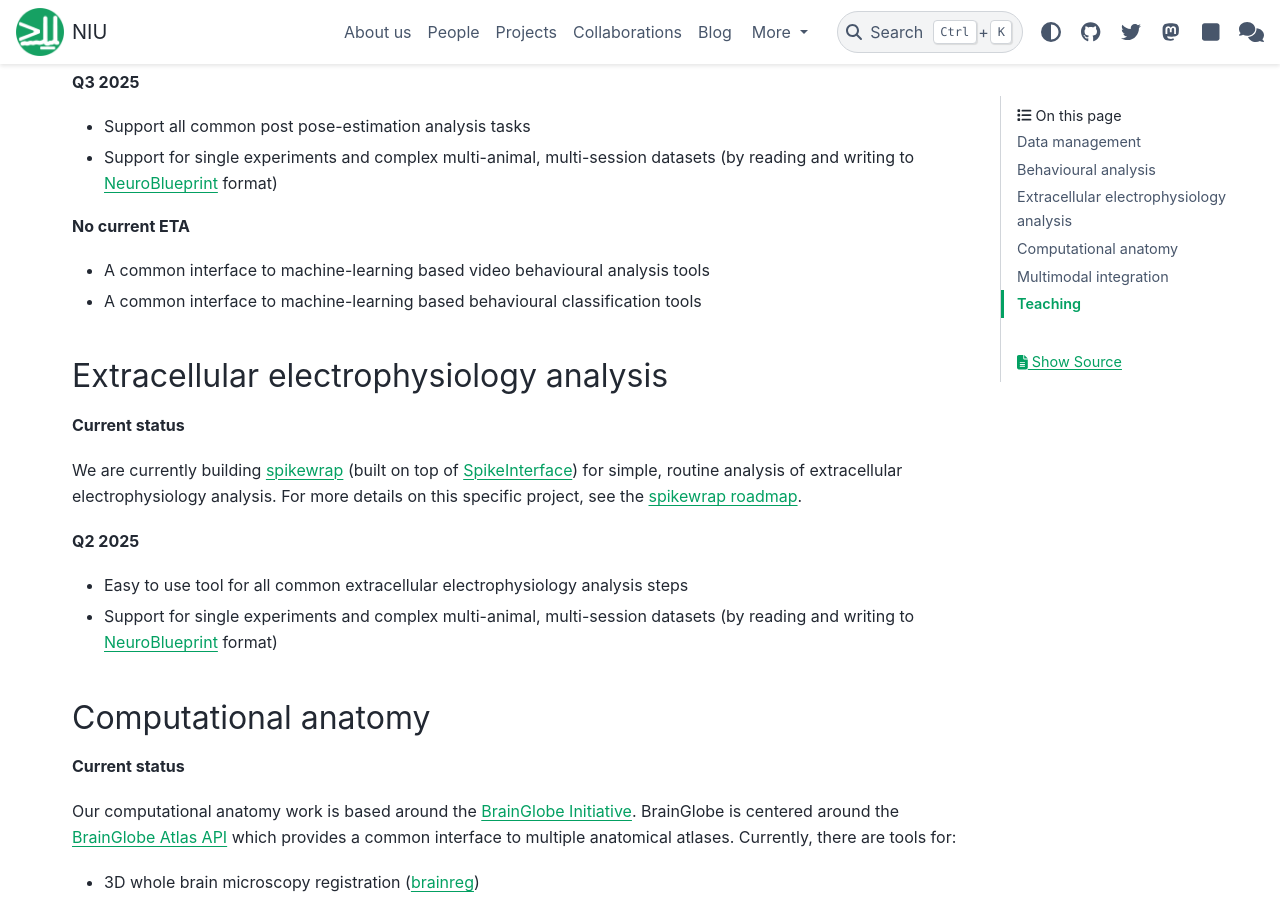
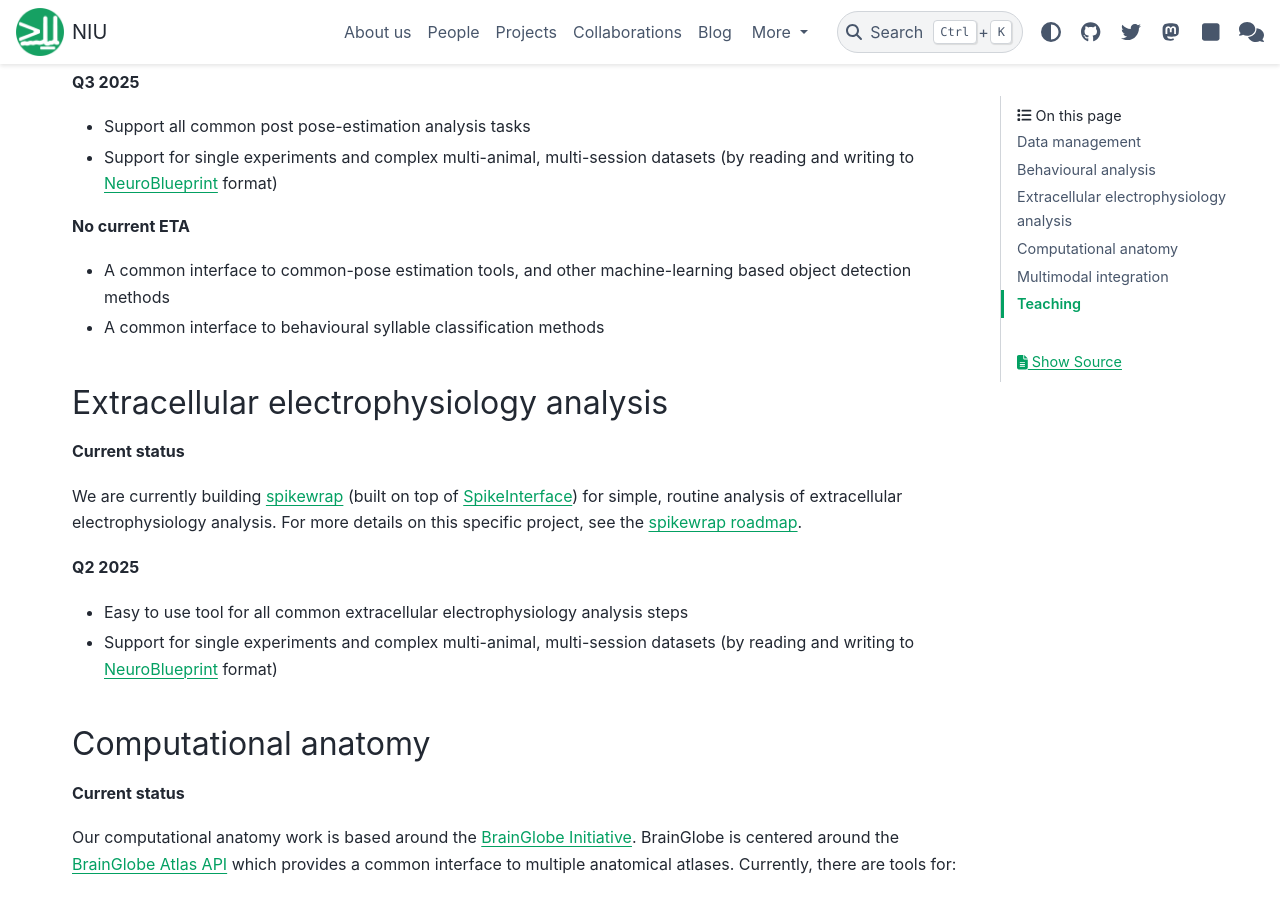
Before and after one commit to neuroinformatics-unit/neuroinformatics-unit.github.io, a Sphinx documentation site: the page built from docs/source/roadmaps/may-2024.md, in a window 1280 px wide and 900 px high, scrolled down 871 px. Built offline with Sphinx 7.4.7 and the PyData theme 0.15.4, drawn with Linux system fonts in a browser that asks for light colours.

Commit message:
Update wording of behavioural roadmap

```diff
--- a/docs/source/roadmaps/may-2024.md
+++ b/docs/source/roadmaps/may-2024.md
@@ -35,8 +35,8 @@ data. For more details on this specific project, see the [movement roadmap](http
 
 **No current ETA**
 
-- A common interface to machine-learning based video behavioural analysis tools
-- A common interface to machine-learning based behavioural classification tools
+- A common interface to common-pose estimation tools, and other machine-learning based object detection methods
+- A common interface to behavioural syllable classification methods
 
 ## Extracellular electrophysiology analysis
 **Current status**
```
